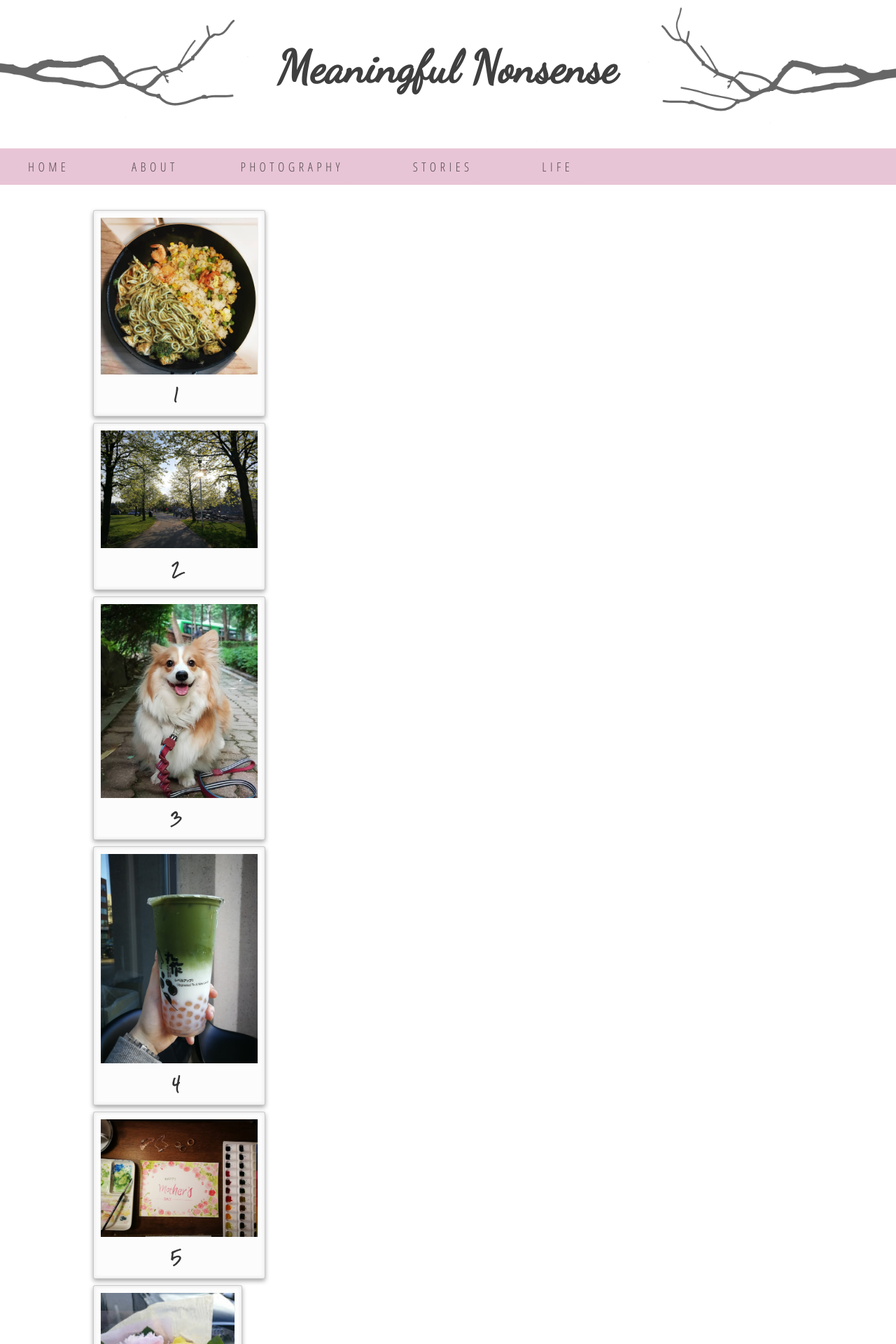
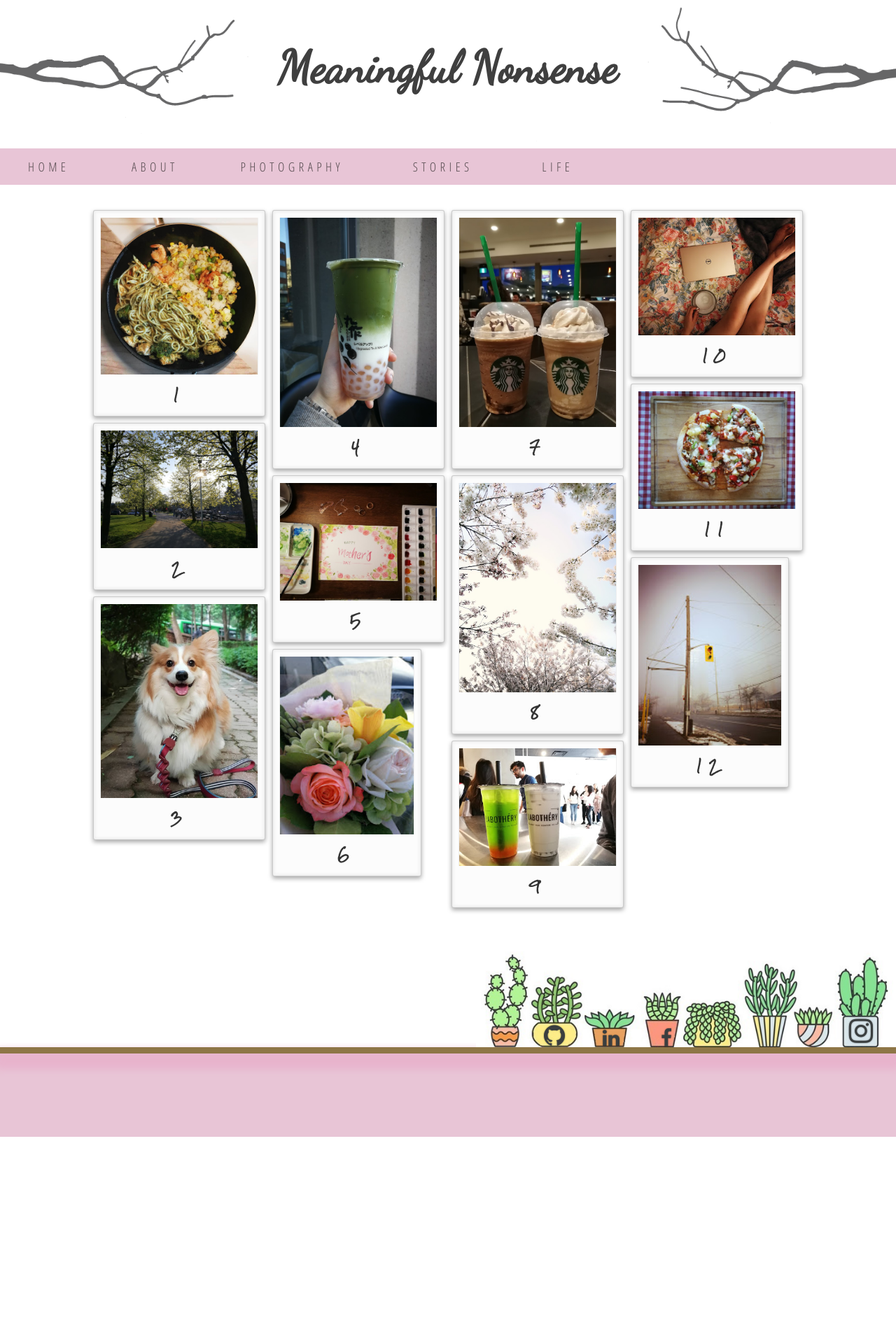
Before and after one commit to JasmineOuO/meaningful-nonsense-jekyll, a Jekyll site: the page built from index.html, in a window 1280 px wide. Shown: the top 1920 px of the page at 70% size. Built offline with Jekyll 4.4.1, drawn with Linux system fonts in a browser that asks for light colours; nearby versions of some CDN libraries.

Commit message:
test colSize

```diff
--- a/_layouts/gallery.html
+++ b/_layouts/gallery.html
@@ -16,7 +16,8 @@ layout: default
                 </div>
             </div>
         </div>
-        {% assign mod = forloop.index | modulo: gallery.size %}
+        {% assign colSize = gallery.size | divided_by: 4 %}
+        {% assign mod = forloop.index | modulo: colSize %}
         {% if mod == 0 %}
             </div>
             <div class="polaroid">
```
